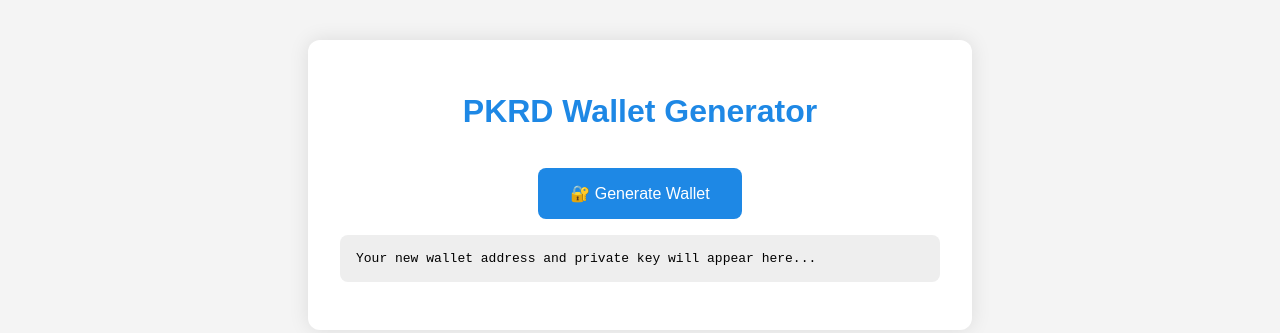
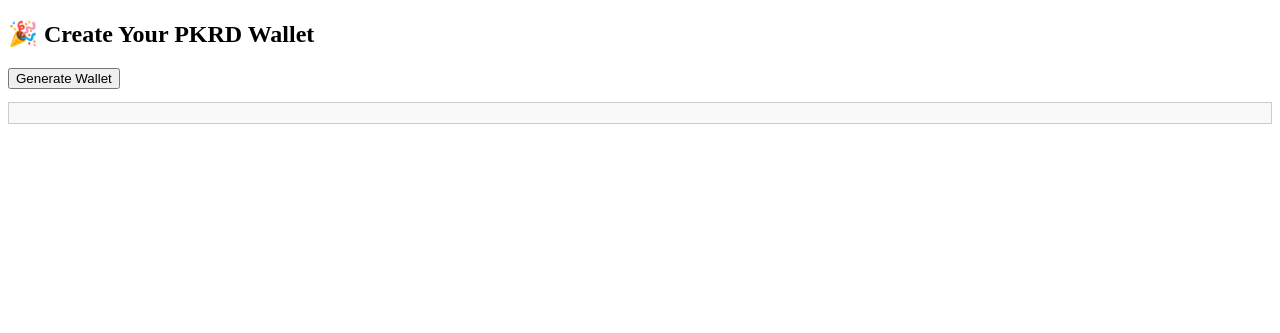
Before and after one commit to MMKUK/PKRD-Wallet, a plain HTML site: page index.html in a window 1280 px wide. Drawn offline with nearby package versions, Linux system fonts and the light colour scheme.

Commit message:
Update index.html

```diff
--- a/index.html
+++ b/index.html
@@ -1,82 +1,26 @@
 <!DOCTYPE html>
 <html lang="en">
 <head>
-  <meta charset="UTF-8" />
-  <meta name="viewport" content="width=device-width, initial-scale=1.0" />
+  <meta charset="UTF-8">
   <title>PKRD Wallet Generator</title>
-  <style>
-    body {
-      font-family: Arial, sans-serif;
-      background: #f4f4f4;
-      text-align: center;
-      padding: 2rem;
-    }
-    .container {
-      background: white;
-      max-width: 600px;
-      margin: 0 auto;
-      padding: 2rem;
-      border-radius: 12px;
-      box-shadow: 0 0 20px rgba(0,0,0,0.1);
-    }
-    h1 {
-      color: #1e88e5;
-    }
-    button {
-      background: #1e88e5;
-      color: white;
-      border: none;
-      padding: 1rem 2rem;
-      font-size: 1rem;
-      border-radius: 8px;
-      cursor: pointer;
-      margin-top: 1rem;
-    }
-    button:hover {
-      background: #1565c0;
-    }
-    pre {
-      background: #eee;
-      text-align: left;
-      padding: 1rem;
-      border-radius: 8px;
-      overflow-x: auto;
-      margin-top: 1rem;
-    }
-    .qr {
-      margin-top: 1rem;
-    }
-  </style>
+  <script src="https://cdn.jsdelivr.net/npm/ethers@6.6.2/dist/ethers.umd.min.js"></script>
 </head>
 <body>
-  <div class="container">
-    <h1>PKRD Wallet Generator</h1>
-    <button onclick="generateWallet()">🔐 Generate Wallet</button>
-    <pre id="output">Your new wallet address and private key will appear here...</pre>
-    <div id="qr" class="qr"></div>
-  </div>
+  <h2>🎉 Create Your PKRD Wallet</h2>
+  <button onclick="generateWallet()">Generate Wallet</button>
+  <pre id="output" style="white-space: pre-wrap; background: #f9f9f9; padding: 10px; border: 1px solid #ccc;"></pre>
 
-  <script src="https://cdn.jsdelivr.net/npm/qrcode@1.5.0/build/qrcode.min.js"></script>
   <script>
     async function generateWallet() {
-      const array = new Uint8Array(32);
-      window.crypto.getRandomValues(array);
-      const privateKey = Array.from(array).map(b => b.toString(16).padStart(2, '0')).join('');
+      const wallet = ethers.Wallet.createRandom();
+      const output = `
+🆔 Address: ${wallet.address}
+🔑 Private Key: ${wallet.privateKey}
+📝 Mnemonic: ${wallet.mnemonic.phrase}
 
-      const encoder = new TextEncoder();
-      const keyData = encoder.encode(privateKey);
-      const hashBuffer = await crypto.subtle.digest('SHA-256', keyData);
-      const walletAddress = Array.from(new Uint8Array(hashBuffer))
-        .slice(0, 20)
-        .map(b => b.toString(16).padStart(2, '0'))
-        .join('');
-
-      const output = `✅ Wallet Address: ${walletAddress}\n🔐 Private Key: ${privateKey}`;
-      document.getElementById('output').textContent = output;
-
-      QRCode.toCanvas(document.getElementById('qr'), walletAddress, function (error) {
-        if (error) console.error(error);
-      });
+⚠️ Save these securely. Do NOT share them with anyone.
+      `;
+      document.getElementById("output").innerText = output;
     }
   </script>
 </body>
```
